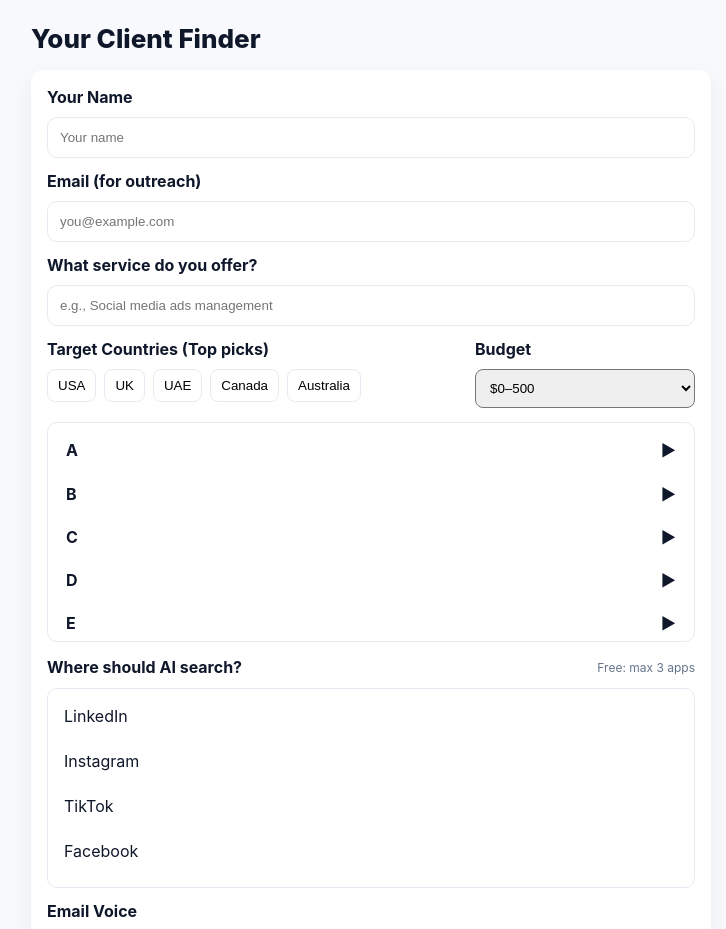
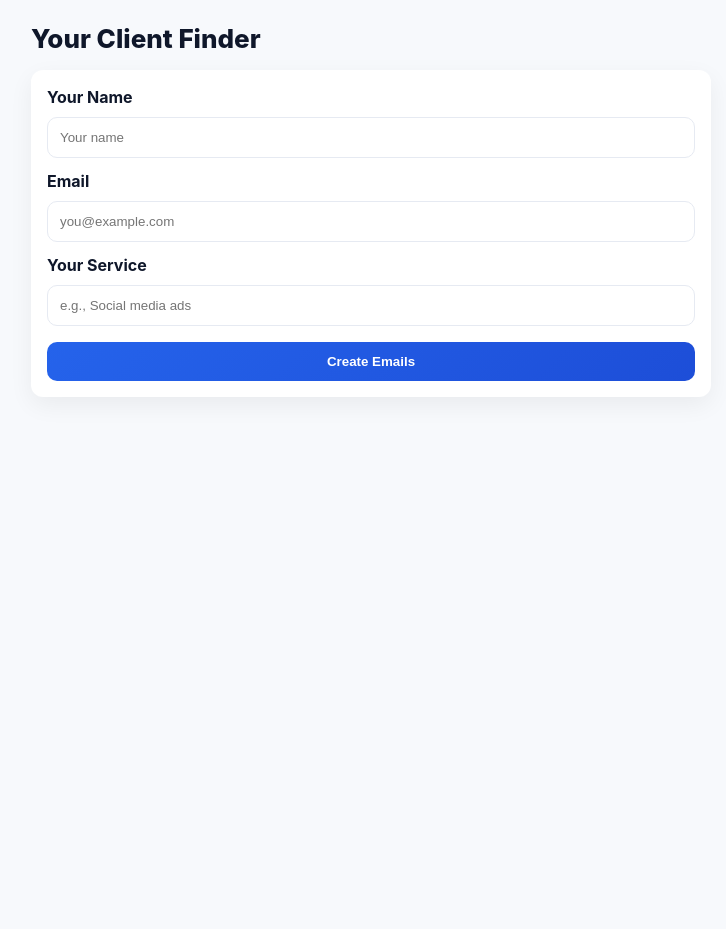
Before and after one commit to Aaish247/clientpilot-ai, a Next.js app: page /tool in a window 1280 px wide. Shown: the top 929 px of the page, without its empty margins (269-995 px from the left). After the commit the page ends 800 px from the top, so only its background shows below. Built offline with nearby package versions, Linux system fonts and the light colour scheme.

Commit message:
Refactor error messages and UI elements

```diff
--- a/app/tool/page.js
+++ b/app/tool/page.js
@@ -1,4 +1,3 @@
-// app/tool/page.js
 "use client";
 
 import { useState } from "react";
@@ -42,52 +41,53 @@ export default function ToolPage() {
   const [selectedCountries, setSelectedCountries] = useState([]);
   const [selectedApps, setSelectedApps] = useState([]);
   const [openLetter, setOpenLetter] = useState(null);
-  const [openApps, setOpenApps] = useState(false);
   const [loading, setLoading] = useState(false);
   const [emails, setEmails] = useState([]);
   const [error, setError] = useState("");
-  const [tone, setTone] = useState("friendly"); // friendly, motivated, greedy, professional, simple
+  const [tone, setTone] = useState("friendly");
   const MAX_FREE_APPS = 3;
 
   const toggleCountry = (c) => {
     setSelectedCountries(prev => prev.includes(c) ? prev.filter(x => x !== c) : [...prev, c]);
   };
+
   const toggleApp = (a) => {
     if (!selectedApps.includes(a)) {
       if (selectedApps.length >= MAX_FREE_APPS) {
-        setError(`Free plan: max ${MAX_FREE_APPS} apps. Upgrade for more.`);
+        setError(`Free plan: max ${MAX_FREE_APPS} apps.`);
         return;
       }
     }
     setSelectedApps(prev => prev.includes(a) ? prev.filter(x => x !== a) : [...prev, a]);
   };
 
+  // ⭐ FIXED handleGenerate – clean, stable, correct split
   const handleGenerate = async () => {
     setError("");
     if (!service || !email || !name) {
-      setError("Please enter name, email and service to continue.");
+      setError("Please enter name, email and service.");
       return;
     }
     if (selectedApps.length === 0) {
-      setError("Select at least one app/source to search.");
+      setError("Select at least one app.");
       return;
     }
     if (selectedCountries.length === 0) {
-      setError("Select at least one country to search in.");
+      setError("Select at least one country.");
       return;
     }
 
     setLoading(true);
     setEmails([]);
+
     try {
       const payload = {
         name,
         email,
         service,
-        selectedCountry: selectedCountries[0] || selectedCountries.join(", "),
+        selectedCountries,
         selectedApps,
         budget,
-        extraInfo: "", // optional extra field
         tone
       };
 
@@ -99,28 +99,21 @@ export default function ToolPage() {
 
       const data = await res.json();
 
-      if (data.error) {
-        setError("AI Error: " + (typeof data.error === "string" ? data.error : JSON.stringify(data.error)));
+      if (!data || !data.emails) {
+        setError("AI returned nothing.");
         setLoading(false);
         return;
       }
 
-      const raw = data.emails || "";
-      if (!raw || raw.trim().length < 5) {
-        setError("AI returned nothing. Try again.");
-        setLoading(false);
-        return;
-      }
-
-      // Split by numbered items (1., 2., 3., ...)
-      const emailList = raw
-        .split(/\n(?=\d\.)/) // split at newlines that precede "1.", "2." etc
+      // ⭐ SUPER SAFE SPLIT
+      const emailList = data.emails
+        .split(/(?:^|\n)(?=\d+\.)/)
         .map(e => e.trim())
-        .filter(Boolean)
+        .filter(e => /^\d+\./.test(e))
         .slice(0, 5);
 
       if (emailList.length === 0) {
-        setError("AI returned nothing. Try again.");
+        setError("AI returned nothing.");
         setLoading(false);
         return;
       }
@@ -128,7 +121,7 @@ export default function ToolPage() {
       setEmails(emailList);
     } catch (err) {
       console.error(err);
-      setError("Server or network error.");
+      setError("Network error.");
     } finally {
       setLoading(false);
     }
@@ -139,123 +132,42 @@ export default function ToolPage() {
       <h1 style={{ fontSize: 26, fontWeight: 800, marginBottom: 12 }}>Your Client Finder</h1>
 
       <div style={{ background: "#fff", borderRadius: 12, padding: 16, boxShadow: "0 8px 24px rgba(0,0,0,0.06)" }}>
+
+        {/* Name */}
         <label style={{ fontWeight: 700 }}>Your Name</label>
-        <input value={name} onChange={e=>setName(e.target.value)} placeholder="Your name" style={{ width:"100%", padding:12, marginTop:8, borderRadius:10, border:"1px solid #E6EAF2", background:"#fff" }} />
+        <input value={name} onChange={e=>setName(e.target.value)} placeholder="Your name"
+               style={{ width:"100%", padding:12, marginTop:8, borderRadius:10, border:"1px solid #E6EAF2" }} />
 
-        <label style={{ fontWeight:700, marginTop:12, display:"block" }}>Email (for outreach)</label>
-        <input value={email} onChange={e=>setEmail(e.target.value)} placeholder="you@example.com" style={{ width:"100%", padding:12, marginTop:8, borderRadius:10, border:"1px solid #E6EAF2", background:"#fff" }} />
+        {/* Email */}
+        <label style={{ fontWeight:700, marginTop:12, display:"block" }}>Email</label>
+        <input value={email} onChange={e=>setEmail(e.target.value)} placeholder="you@example.com"
+               style={{ width:"100%", padding:12, marginTop:8, borderRadius:10, border:"1px solid #E6EAF2" }} />
 
-        <label style={{ fontWeight:700, marginTop:12, display:"block" }}>What service do you offer?</label>
-        <input value={service} onChange={e=>setService(e.target.value)} placeholder="e.g., Social media ads management" style={{ width:"100%", padding:12, marginTop:8, borderRadius:10, border:"1px solid #E6EAF2", background:"#fff" }} />
+        {/* Service */}
+        <label style={{ fontWeight:700, marginTop:12, display:"block" }}>Your Service</label>
+        <input value={service} onChange={e=>setService(e.target.value)} placeholder="e.g., Social media ads"
+               style={{ width:"100%", padding:12, marginTop:8, borderRadius:10, border:"1px solid #E6EAF2" }} />
 
-        <div style={{ display:"flex", gap:12, marginTop:12 }}>
-          <div style={{ flex:1 }}>
-            <label style={{ fontWeight:700 }}>Target Countries (Top picks)</label>
-            <div style={{ display:"flex", gap:8, marginTop:8, flexWrap:"wrap" }}>
-              {TOP_COUNTRIES.map(c => (
-                <button key={c} onClick={()=>toggleCountry(c)} style={{ padding:"8px 10px", borderRadius:8, border: selectedCountries.includes(c) ? `2px solid var(--accent)` : "1px solid #E6EAF2", background:"#fff" }}>
-                  {c}
-                </button>
-              ))}
-            </div>
-          </div>
+        {/* Generate button */}
+        <button onClick={handleGenerate} style={{ marginTop:16, width:"100%", padding:12, borderRadius:10, border:"none",
+          background:"linear-gradient(135deg,#2563EB,#1D4ED8)", color:"#fff", fontWeight:800 }}>
+          {loading ? "Generating..." : "Create Emails"}
+        </button>
 
-          <div style={{ width:220 }}>
-            <label style={{ fontWeight:700 }}>Budget</label>
-            <select value={budget} onChange={e=>setBudget(e.target.value)} style={{ width:"100%", padding:10, borderRadius:8, marginTop:8 }}>
-              <option>$0–500</option>
-              <option>$500–1500</option>
-              <option>$1500–5000</option>
-              <option>$5000+</option>
-            </select>
-          </div>
-        </div>
+        {error && <div style={{ color:"red", marginTop:12 }}>{error}</div>}
+      </div>
 
-        {/* A → Z collapsible list with scroll (shows 5 items at a time height) */}
-        <div style={{ marginTop:14, border:"1px solid #E6EAF2", borderRadius:10, padding:10, maxHeight:220, overflowY:"auto" }}>
-          {Object.keys(ALL_COUNTRIES).map(letter => (
-            <div key={letter} style={{ marginBottom:8 }}>
-              <div onClick={()=>setOpenLetter(openLetter===letter?null:letter)} style={{ display:"flex", justifyContent:"space-between", alignItems:"center", cursor:"pointer", fontWeight:700, padding:"6px 8px", background:"#fff", borderRadius:8 }}>
-                <div>{letter}</div>
-                <div>{openLetter===letter ? "▼" : "▶"}</div>
-              </div>
-
-              {openLetter===letter && (
-                <div style={{ paddingLeft:10, paddingTop:8 }}>
-                  {ALL_COUNTRIES[letter].map(c => (
-                    <div key={c} onClick={()=>toggleCountry(c)} style={{ padding:"6px", borderRadius:8, cursor:"pointer", background: selectedCountries.includes(c) ? "#EFF6FF" : "transparent", border: "1px solid transparent", marginBottom:6 }}>
-                      {c}
-                    </div>
-                  ))}
-                </div>
-              )}
+      {/* RESULT CARDS */}
+      {emails.length > 0 && (
+        <div style={{ marginTop: 20, display:"grid", gap:12 }}>
+          {emails.map((raw, i) => (
+            <div key={i} style={{ background:"#fff", padding:12, borderRadius:10, border:"2px solid #E6EAF2" }}>
+              <div style={{ fontWeight:800 }}>Option {i + 1}</div>
+              <pre style={{ whiteSpace:"pre-wrap" }}>{raw}</pre>
             </div>
           ))}
         </div>
-
-        {/* Apps selection */}
-        <div style={{ marginTop: 14 }}>
-          <div style={{ display:"flex", justifyContent:"space-between", alignItems:"center" }}>
-            <label style={{ fontWeight:700 }}>Where should AI search?</label>
-            <div style={{ fontSize:12, color:"var(--muted)" }}>Free: max {MAX_FREE_APPS} apps</div>
-          </div>
-
-          <div style={{ marginTop:8, border:"1px solid #E6EAF2", borderRadius:10, padding:8, maxHeight:200, overflowY:"auto" }}>
-            {APPS.map(a => (
-              <div key={a} onClick={() => toggleApp(a)} style={{ padding:"8px", borderRadius:8, cursor:"pointer", background: selectedApps.includes(a) ? "#EFF6FF" : "transparent", marginBottom:6 }}>
-                {a}
-              </div>
-            ))}
-          </div>
-        </div>
-
-        {/* Tone */}
-        <div style={{ marginTop:12 }}>
-          <label style={{ fontWeight:700 }}>Email Voice</label>
-          <div style={{ display:"flex", gap:8, marginTop:8 }}>
-            {[
-              ["friendly","Friendly"],
-              ["motivated","Motivated"],
-              ["greedy","Greedy"],
-              ["professional","Professional"],
-              ["simple","Simple"]
-            ].map(([val,label]) => (
-              <button key={val} onClick={()=>setTone(val)} style={{ padding:"8px 10px", borderRadius:8, border: tone===val ? `2px solid var(--accent)` : "1px solid #E6EAF2", background:"#fff" }}>
-                {label}
-              </button>
-            ))}
-          </div>
-        </div>
-
-        {/* Controls */}
-        <div style={{ display:"flex", gap:10, marginTop:16 }}>
-          <button onClick={handleGenerate} style={{ flex:1, padding:12, borderRadius:10, background:"linear-gradient(135deg,#2563EB,#1D4ED8)", color:"#fff", border:"none", fontWeight:800 }}>
-            {loading ? "Generating..." : "Create Emails"}
-          </button>
-          <button onClick={()=>{ setEmails([]); setError(""); }} style={{ padding:12, borderRadius:10, border:"1px solid #E6EAF2", background:"#fff" }}>
-            Clear
-          </button>
-        </div>
-
-        {error && <div style={{ color:"crimson", marginTop:12 }}>{error}</div>}
-      </div>
-
-      {/* Results */}
-      <div style={{ marginTop: 18 }}>
-        {emails.length > 0 && (
-          <div style={{ display:"grid", gap:12 }}>
-            {emails.map((raw, i) => (
-              <div key={i} style={{ background:"#fff", padding:12, borderRadius:10, border: "2px solid #E6EAF2" }}>
-                <div style={{ fontWeight:800, marginBottom:8 }}>Option {i+1}</div>
-                <pre style={{ whiteSpace:"pre-wrap", fontFamily:"inherit" }}>{raw}</pre>
-                <div style={{ display:"flex", gap:8, marginTop:8 }}>
-                  <button style={{ padding:8, borderRadius:8, background:"#2563EB", color:"#fff" }} onClick={()=>alert("Selected Option " + (i+1))}>Select</button>
-                </div>
-              </div>
-            ))}
-          </div>
-        )}
-      </div>
+      )}
     </div>
   );
 }
```
